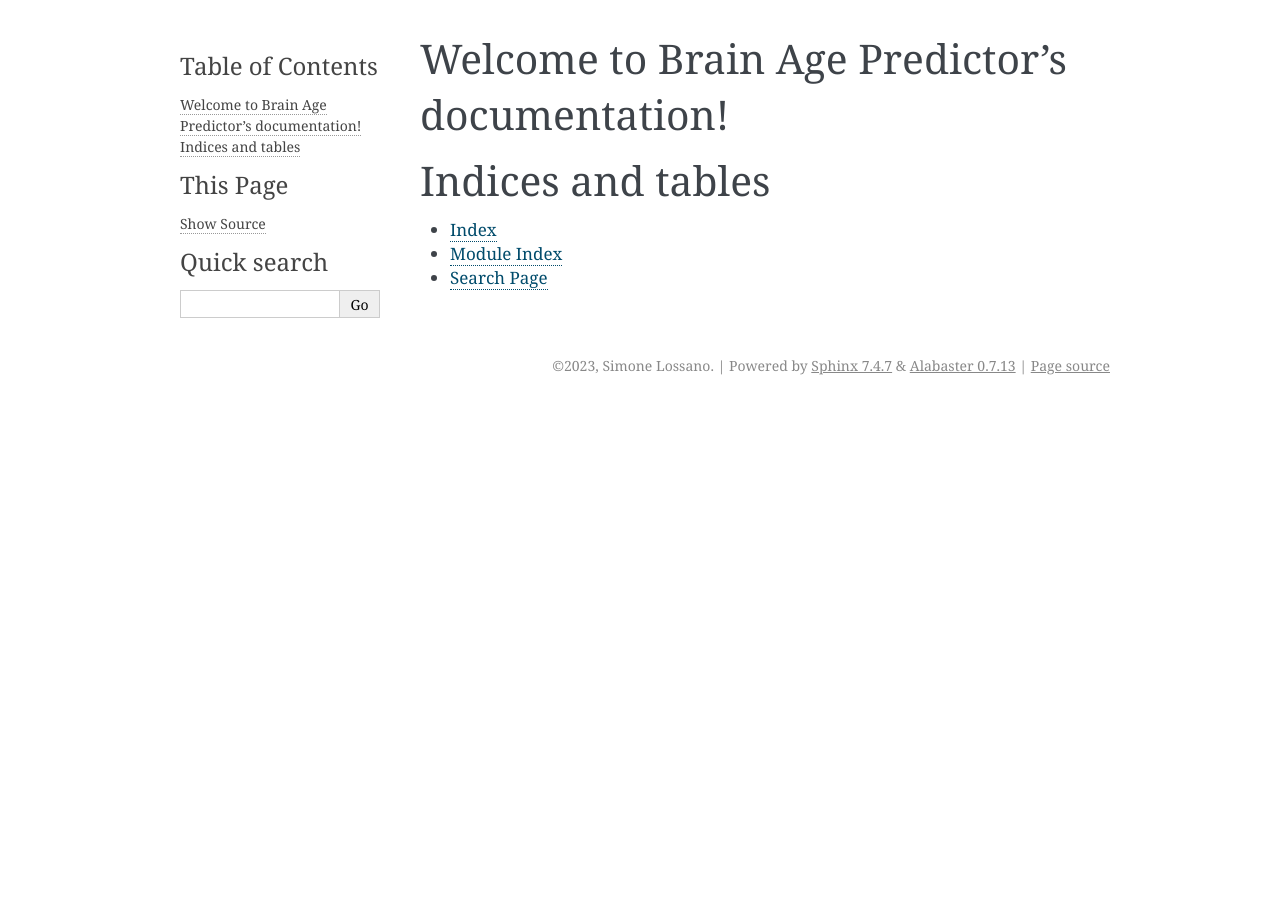
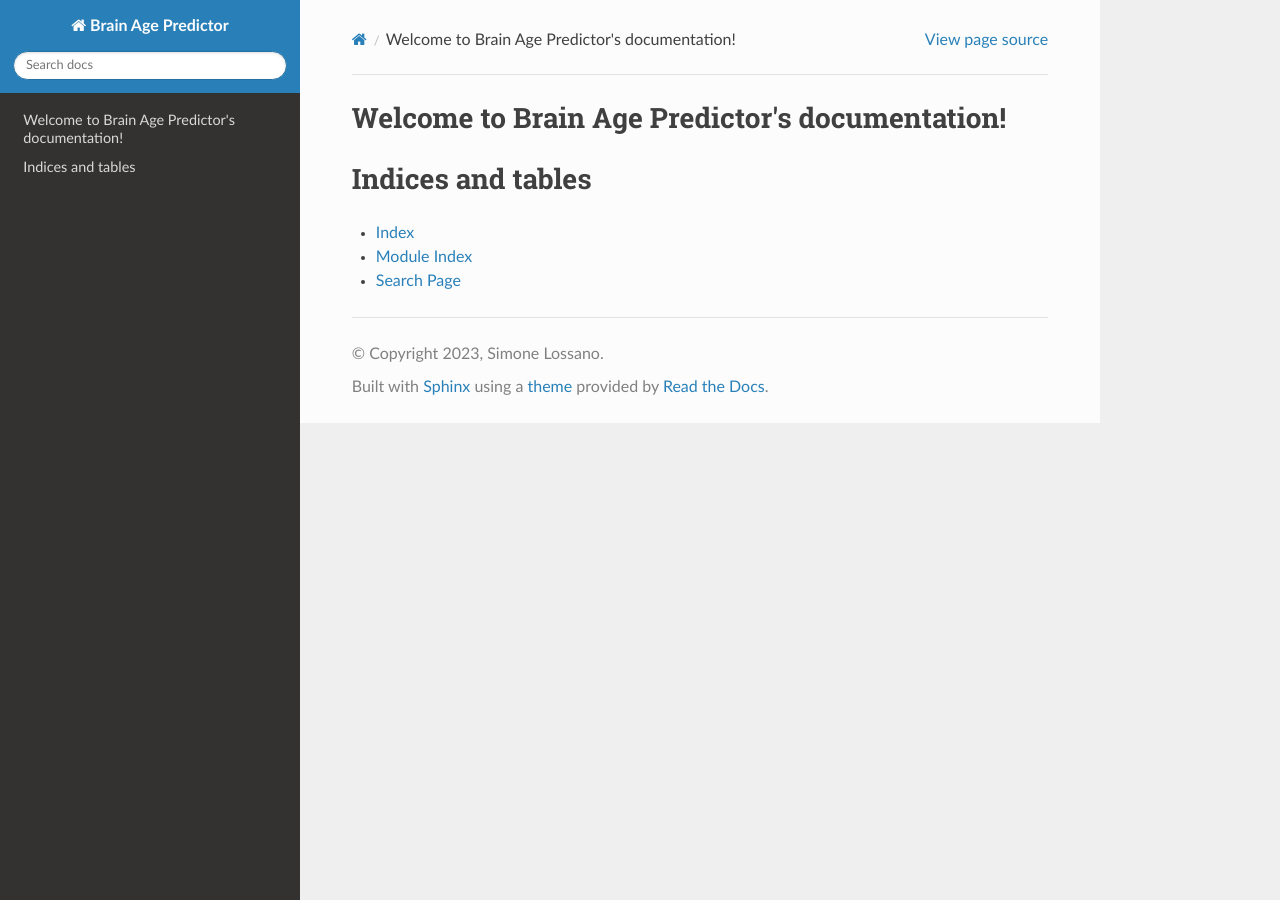
Before and after one commit to SimLoss/brain_age_predictor, a Sphinx documentation site: the page built from docs/index.rst, in a window 1280 px wide. Built offline with Sphinx 7.4.7 and the Read the Docs theme 2.0.0, drawn with Linux system fonts in a browser that asks for light colours; some of the changed lines change nothing that is shown.

Commit message:
update conf.py

```diff
--- a/docs/conf.py
+++ b/docs/conf.py
@@ -1,10 +1,22 @@
 # Configuration file for the Sphinx documentation builder.
 #
-# For the full list of built-in configuration values, see the documentation:
+# This file only contains a selection of the most common options. For a full
+# list see the documentation:
 # https://www.sphinx-doc.org/en/master/usage/configuration.html
 
-# -- Project information -----------------------------------------------------
-# https://www.sphinx-doc.org/en/master/usage/configuration.html#project-information
+# -- Path setup --------------------------------------------------------------
+
+# If extensions (or modules to document with autodoc) are in another directory,
+# add these directories to sys.path here. If the directory is relative to the
+# documentation root, use os.path.abspath to make it absolute, like shown here.
+#
+import os
+import sys
+package_name = 'brain_age_predictor'
+package_root = os.path.abspath('../../')
+sys.path.insert(0, package_root)
+sys.path.insert(0, os.path.join(package_root, package_name))
+
 
 project = 'Brain Age Predictor'
 copyright = '2023, Simone Lossano'
@@ -14,15 +26,48 @@ release = '1.0'
 # -- General configuration ---------------------------------------------------
 # https://www.sphinx-doc.org/en/master/usage/configuration.html#general-configuration
 
-extensions = []
+eextensions = [
+    'sphinx.ext.napoleon',
+    'sphinx.ext.autodoc',
+    'sphinx.ext.doctest',
+    'sphinx.ext.todo',
+    'sphinx.ext.coverage',
+    'sphinx.ext.mathjax',
+    'sphinx.ext.ifconfig',
+    'sphinx.ext.viewcode',
+    'sphinx.ext.intersphinx',
+    'sphinx_rtd_theme'
+]
 
 templates_path = ['_templates']
 exclude_patterns = ['_build', 'Thumbs.db', '.DS_Store']
 
 
 
+# Add any paths that contain templates here, relative to this directory.
+templates_path = ['_templates']
+
+# The language for content autogenerated by Sphinx. Refer to documentation
+# for a list of supported languages.
+#
+# This is also used if you do content translation via gettext catalogs.
+# Usually you set "language" from the command line for these cases.
+language = 'english'
+
+# List of patterns, relative to source directory, that match files and
+# directories to ignore when looking for source files.
+# This pattern also affects html_static_path and html_extra_path.
+exclude_patterns = []
+
+
 # -- Options for HTML output -------------------------------------------------
-# https://www.sphinx-doc.org/en/master/usage/configuration.html#options-for-html-output
 
-html_theme = 'alabaster'
+# The theme to use for HTML and HTML Help pages.  See the documentation for
+# a list of builtin themes.
+#
+#html_theme = 'alabaster'
+html_theme = 'sphinx_rtd_theme'
+# Add any paths that contain custom static files (such as style sheets) here,
+# relative to this directory. They are copied after the builtin static files,
+# so a file named "default.css" will overwrite the builtin "default.css".
 html_static_path = ['_static']
```
